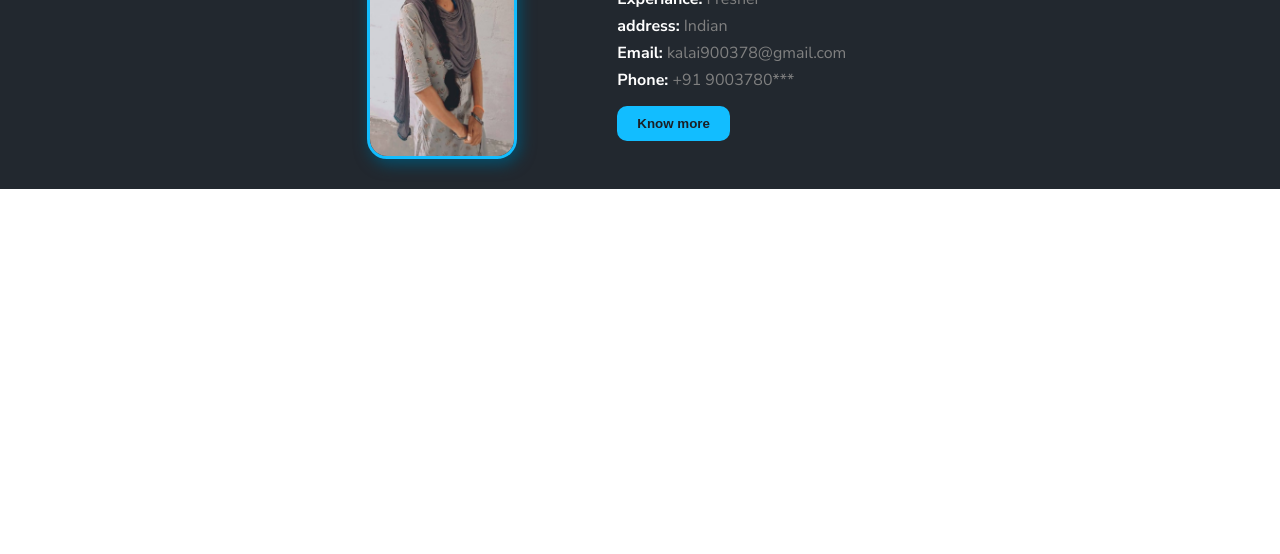
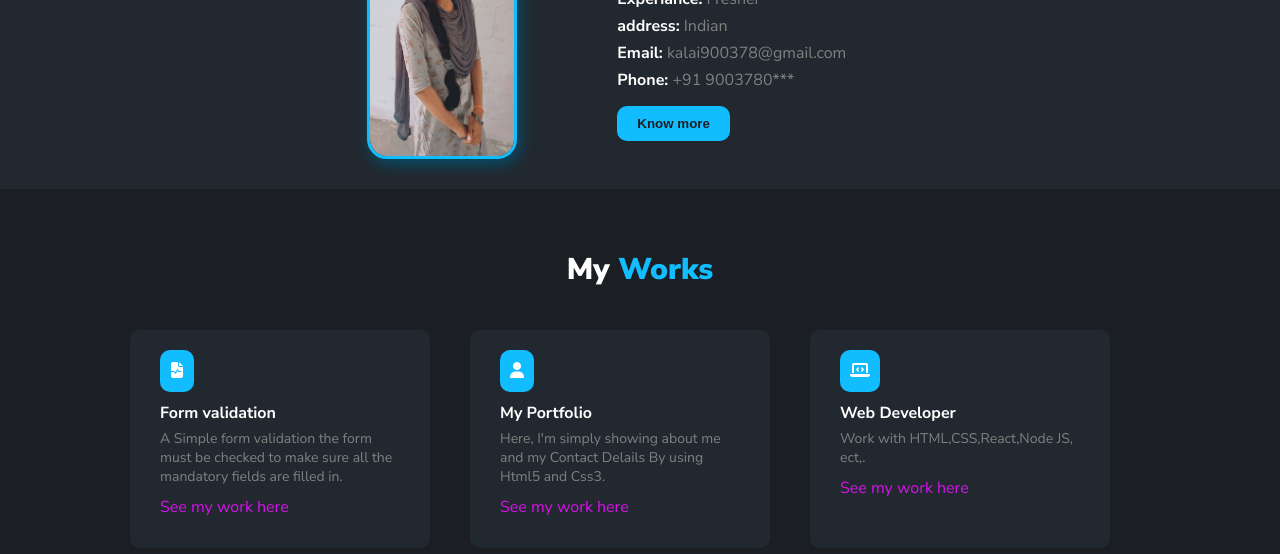
Before and after one commit to kalaiselvi-27/project, a plain HTML site: page index.html in a window 1280 px wide. Shown: the part 534-1088 px from the top of the page. Before the commit the page ends 800 px from the top, so only its background shows below. Drawn offline with Linux system fonts and the light colour scheme.

Commit message:
design:work-section

```diff
--- a/assets/css/style.css
+++ b/assets/css/style.css
@@ -27,8 +27,8 @@ header {
 }
 
 header .logo {
-    color:var(--primary);
-    font-weight: bold ;
+    color: var(--primary);
+    font-weight: bold;
     letter-spacing: 2px;
 }
 
@@ -53,32 +53,32 @@ header ul li a:hover {
 
 
 /* section -hero homepage */
-section.hero-section{
+section.hero-section {
     background-color: var(--dark-primary);
     color: #fff;
     display: flex;
     align-items: center;
-    padding: 0 250px ;
+    padding: 0 250px;
 }
 
-.hero-section__title{
+.hero-section__title {
     font-size: 34px;
     font-weight: 900;
 }
 
-.hero-section__title span{
+.hero-section__title span {
     color: var(--primary);
 }
 
-.hero-section__desc{
+.hero-section__desc {
     color: rgba(205, 221, 221, 0.685);
 }
 
-.social-icons{
+.social-icons {
     margin: 20px 0;
 }
 
-.social-icons li{
+.social-icons li {
     margin-right: 15px;
 }
 
@@ -87,53 +87,53 @@ ul.social-icons {
     display: flex;
 }
 
-.social-icons li > a{
+.social-icons li>a {
     text-decoration: none;
     color: #fff;
 }
 
-.social-icons li  a > i.fa-facebook:hover{
+.social-icons li a>i.fa-facebook:hover {
     color: #1877f2;
 }
 
-.social-icons li  a > i.fa-linkedin:hover{
+.social-icons li a>i.fa-linkedin:hover {
     color: #0e76a8;
 }
 
-.social-icons li a > i.fa-instagram:hover{
-    color: #F56040 ;
+.social-icons li a>i.fa-instagram:hover {
+    color: #F56040;
 }
 
-.social-icons li a > i.fa-github:hover{
-    color: #f4cbb2 ;
+.social-icons li a>i.fa-github:hover {
+    color: #f4cbb2;
 }
 
-.hero-buttons button{
+.hero-buttons button {
     margin-right: 10px;
 }
 
 
 /* buttons */
-.btn{
+.btn {
     padding: 10px 20px;
     border-radius: 3px;
     border: none;
     cursor: pointer;
 }
 
-.btn.btn-primary{
-    background:var(--primary);
+.btn.btn-primary {
+    background: var(--primary);
     font-weight: 600;
     color: var(--dark-primary);
     border-radius: 10px;
 }
 
-.btn.btn-primary:hover{
-    background-color:var(--primary-hover);
+.btn.btn-primary:hover {
+    background-color: var(--primary-hover);
 }
 
 
-.btn-dark-outlined{
+.btn-dark-outlined {
     background-color: var(--dark-primary);
     border: 1px solid var(--primary);
     color: var(--primary);
@@ -149,7 +149,7 @@ ul.social-icons {
 
 /* about me section */
 
-.about-section{
+.about-section {
     background-color: #22282f;
     color: #fff;
     padding: 30px 40px;
@@ -159,45 +159,111 @@ ul.social-icons {
 }
 
 
-.about-section img{
+.about-section img {
     width: 150px;
-    border-radius:20px ;
+    border-radius: 20px;
     border: 3px solid var(--primary);
     box-shadow: 3px 5px 15px #03506e;
 }
 
-.about-section--desc{
-    margin-left:100px ;
+.about-section--desc {
+    margin-left: 100px;
     max-width: 350px;
 }
 
-.about-section--desc h4{
+.about-section--desc h4 {
     font-size: 30px;
     font-weight: 900;
 }
 
-.about-section--desc h4 > span{
+.about-section--desc h4>span {
     color: var(--primary);
 }
-.about-section--desc ul{
+
+.about-section--desc ul {
     list-style: none;
     margin: 10px 0;
 }
 
-.about-section--desc li{
+.about-section--desc li {
     padding-bottom: 5px;
     color: gray;
 }
 
-.about-section--desc li > a{
+.about-section--desc li>a {
     color: gray;
     text-decoration: none;
 }
 
-.about-section--desc li > a:hover{
+.about-section--desc li>a:hover {
     color: var(--primary-hover);
 }
 
-.about-section--desc li > strong{
+.about-section--desc li>strong {
     color: #fff;
 }
+
+
+/* work section */
+.work-section {
+    background-color: var(--dark-primary);
+    color: #fff;
+    padding: 60px;
+    text-align: center;
+}
+
+.work-section-title{
+    font-size: 30px;
+    font-weight: 900;
+    margin-bottom: 40px;
+}
+
+.work-section-title span{
+    color: var(--primary);
+}
+
+.work-section-items{
+    display: flex;
+    justify-content: center;
+}
+
+.work-section-box {
+    background-color: #22282f;
+    padding: 30px;
+    max-width: 300px;
+    text-align: left;
+    border-radius: 10px;
+    cursor: pointer;
+    margin-right: 40px;
+}
+
+.work-section-box:hover{
+    background-color: #161a1fee;
+}
+
+.work-section-box__desc p {
+    color: gray;
+    font-size: 14px;
+    padding-top: 5px;
+}
+
+.work-section-box a {
+    text-decoration: none;
+    color: #e711faea;
+}
+
+.work-section-box__desc {
+    margin-bottom: 10px;
+    margin-top: 20px;
+}
+
+.work-section-box__icon{
+    background-color: var(--primary);
+    padding: 10px;
+    border-radius: 10px;
+    margin-bottom: 20px;
+}
+
+.work-section-box__icon:hover{
+    background-color: var(--primary-hover);
+}
--- a/index.html
+++ b/index.html
@@ -97,6 +97,49 @@
                 <button class="btn btn-primary"> Know more</button>
             </div>
         </section>
+
+            <!--  my works -->
+            <section class="work-section">
+                <h4 class="work-section-title">My <span>Works</span></h4>
+                <div class="work-section-items">
+                    <div class="work-section-box">
+                        <span class="work-section-box__icon">
+                            <i class="fa-solid fa-file-waveform"></i>
+                        </span>
+                        <!-- icon wil be here -->
+                       <div class="work-section-box__desc">
+                        <h4>Form validation</h4>
+                        <p>A Simple form validation the form must be
+                        checked to make sure all the mandatory fields
+                        are filled in. </p>
+                       </div>
+                        <a href="https://kalaiselvi-27.github.io/Form-validation/">See my work here</a>
+                    </div>
+                    <div class="work-section-box">
+                        <span class="work-section-box__icon">
+                            <i class="fa-solid fa-user"></i>
+                        </span>
+                        <!-- icon wil be here -->
+                       <div class="work-section-box__desc">
+                        <h4>My Portfolio</h4>
+                        <p>Here, I'm simply showing about me and
+                            my Contact Delails By using Html5 and Css3. </p>
+                       </div>
+                        <a href="https://kalaiselvi-27.github.io/project/">See my work here</a>
+                    </div>
+                    <div class="work-section-box">
+                        <span class="work-section-box__icon">
+                            <i class="fa-solid fa-laptop-code"></i>
+                        </span>
+                        <!-- icon wil be here -->
+                       <div class="work-section-box__desc">
+                        <h4>Web Developer</h4>
+                        <p>Work with HTML,CSS,React,Node JS, ect,.</p>
+                       </div>
+                        <a href="#">See my work here</a>
+                    </div>
+                </div>
+            </section>
     </main>
 
 </body>
```
